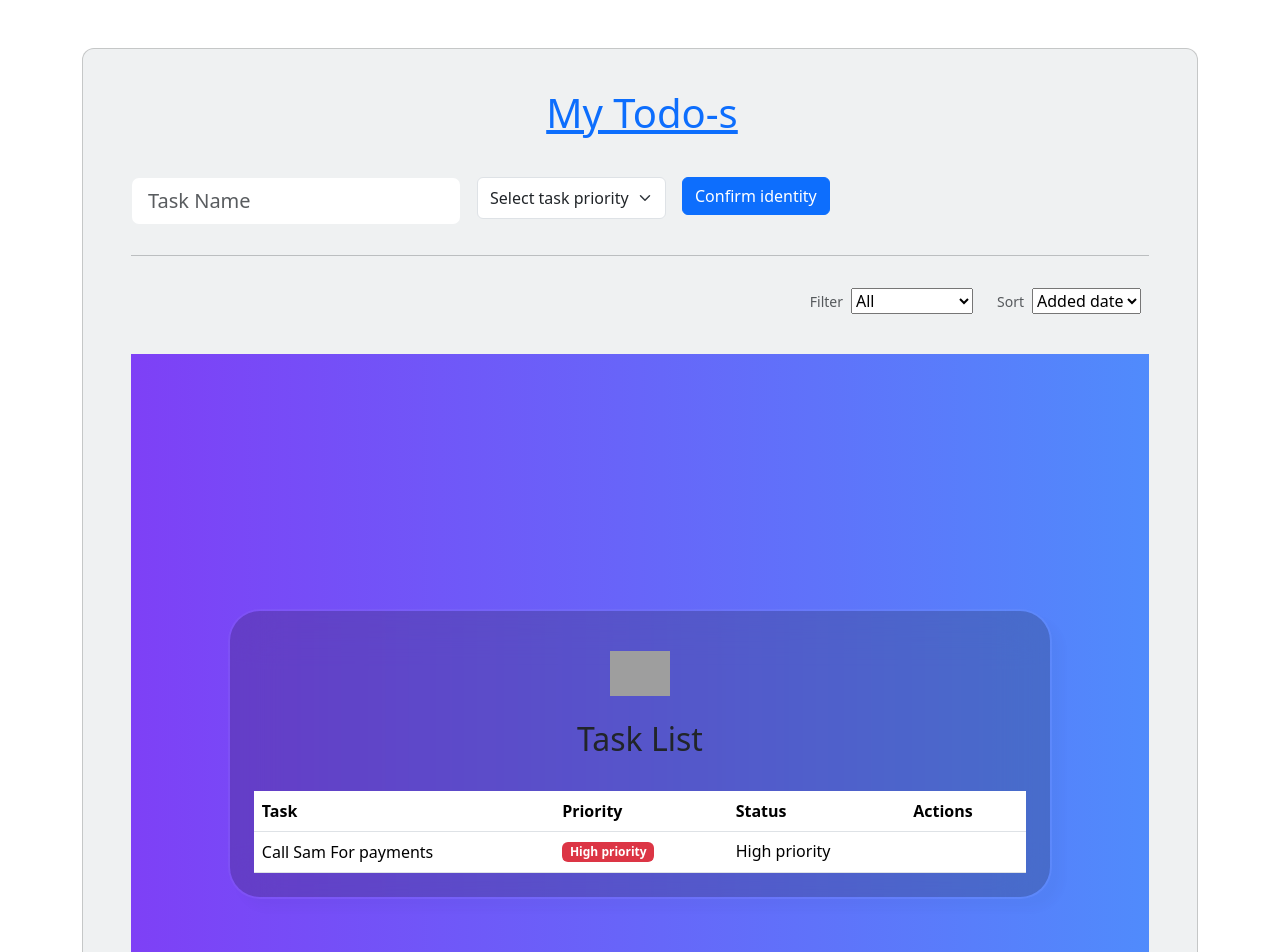
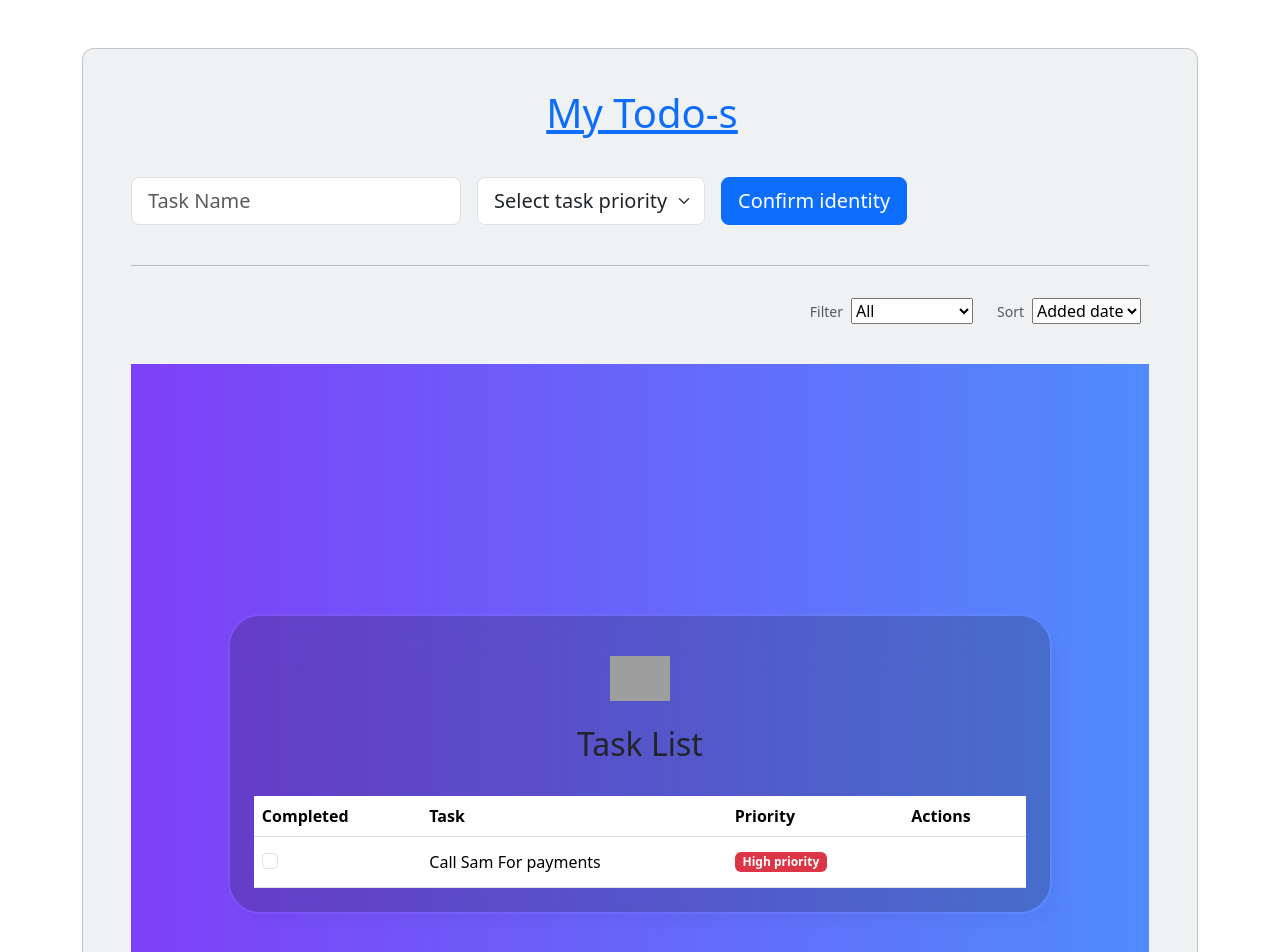
Before and after one commit to ayatbd/todo-task, a React (Vite) app: page / in a window 1280 px wide. Shown: the top 952 px of the page. Built offline with nearby package versions, Linux system fonts and the light colour scheme; grey boxes are pictures that could not be loaded.

Commit message:
implemented submiting data on localstorage

```diff
--- a/src/App.css
+++ b/src/App.css
@@ -1,4 +1,4 @@
-#list1 .form-control {
+/* #list1 .form-control {
     border-color: transparent;
 }
 
@@ -9,7 +9,7 @@
 
 #list1 .select-input.form-control[readonly]:not([disabled]) {
     background-color: #fbfbfb;
-}
+} */
 
 /* task list css  */
 
--- a/src/App.jsx
+++ b/src/App.jsx
@@ -1,6 +1,43 @@
+import { useState } from "react";
 import "./App.css";
 import TaskList from "./TaskList";
 const TodoSection = () => {
+  //Create state variables
+  const [taskName, setTaskName] = useState("");
+  const [taskPriority, setTaskPriority] = useState("Select task priority");
+
+  //Create event handlers
+  const handleTaskNameChange = (e) => {
+    setTaskName(e.target.value);
+  };
+
+  const handleTaskPriorityChange = (e) => {
+    setTaskPriority(e.target.value);
+  };
+
+  const handleSubmit = (e) => {
+    e.preventDefault();
+
+    //Save data to local storage
+    const newTask = {
+      id: new Date().getTime(),
+      name: taskName,
+      priority: taskPriority,
+    };
+
+    // Get existing tasks from local storage or initialize an empty array
+    const existingTasks = JSON.parse(localStorage.getItem("tasks")) || [];
+
+    // Add the new task to the array
+    const updatedTasks = [...existingTasks, newTask];
+
+    // Save the updated array back to local storage
+    localStorage.setItem("tasks", JSON.stringify(updatedTasks));
+
+    // Optional: Clear the form fields after submission
+    setTaskName("");
+    setTaskPriority("Select task priority");
+  };
   return (
     <section className="vh-100">
       <div className="container py-5 h-100">
@@ -17,54 +54,35 @@ const TodoSection = () => {
                   <u>My Todo-s</u>
                 </p>
 
-                {/* <div className="pb-2">
-                  <div className="card">
-                    <div className="card-body">
-                      <div className="d-flex flex-row align-items-center">
-                        <input
-                          type="text"
-                          className="form-control form-control-lg"
-                          id="exampleFormControlInput1"
-                          placeholder="Add new..."
-                        />
-                        <a
-                          href="#!"
-                          data-mdb-toggle="tooltip"
-                          title="Set due date"
-                        >
-                          <i className="fas fa-calendar-alt fa-lg me-3"></i>
-                        </a>
-                        <div>
-                          <button type="button" className="btn btn-primary">
-                            Add
-                          </button>
-                        </div>
-                      </div>
-                    </div>
-                  </div>
-                </div> */}
-                <form className="row g-3">
+                <form className="row g-3" onSubmit={handleSubmit}>
                   <div className="col-auto">
                     <input
                       type="text"
                       className="form-control form-control-lg"
                       id="exampleFormControlInput1"
                       placeholder="Task Name"
+                      value={taskName}
+                      onChange={handleTaskNameChange}
                     />
                   </div>
                   <div className="col-auto">
                     <select
-                      className="form-select form-control-lg"
+                      className="form-select form-select-lg"
                       aria-label="Default select example"
+                      value={taskPriority}
+                      onChange={handleTaskPriorityChange}
                     >
-                      <option selected>Select task priority</option>
+                      <option disabled>Select task priority</option>
                       <option value="1">Low</option>
                       <option value="2">Medium</option>
                       <option value="3">High</option>
                     </select>
                   </div>
                   <div className="col-auto">
-                    <button type="submit" className="btn btn-primary mb-3">
+                    <button
+                      className="btn btn-primary mb-3 btn-lg"
+                      type="submit"
+                    >
                       Confirm identity
                     </button>
                   </div>
--- a/src/TaskList.jsx
+++ b/src/TaskList.jsx
@@ -16,16 +16,29 @@ const TaskList = () => {
                 </div>
 
                 <table className="table text-white mb-0">
-                  <thead>
+                  <thead className="">
                     <tr>
+                      <th scope="col">Completed</th>
                       <th scope="col">Task</th>
                       <th scope="col">Priority</th>
-                      <th scope="col">Status</th>
                       <th scope="col">Actions</th>
                     </tr>
                   </thead>
                   <tbody>
                     <tr className="fw-normal">
+                      <td className="align-middle">
+                        <div className="list-group-item d-flex align-items-center ps-0 pe-3 py-1 rounded-0 border-0 bg-transparent">
+                          <div className="form-check">
+                            <input
+                              className="form-check-input me-0"
+                              type="checkbox"
+                              value=""
+                              id="flexCheckChecked3"
+                              aria-label="..."
+                            />
+                          </div>
+                        </div>
+                      </td>
                       <td className="align-middle">
                         <span>Call Sam For payments</span>
                       </td>
@@ -33,9 +46,6 @@ const TaskList = () => {
                         <h6 className="mb-0">
                           <span className="badge bg-danger">High priority</span>
                         </h6>
-                      </td>
-                      <td className="align-middle">
-                        <h6 className="mb-0">High priority</h6>
                       </td>
                       <td className="align-middle">
                         <a href="#!" data-mdb-toggle="tooltip" title="Done">
```
